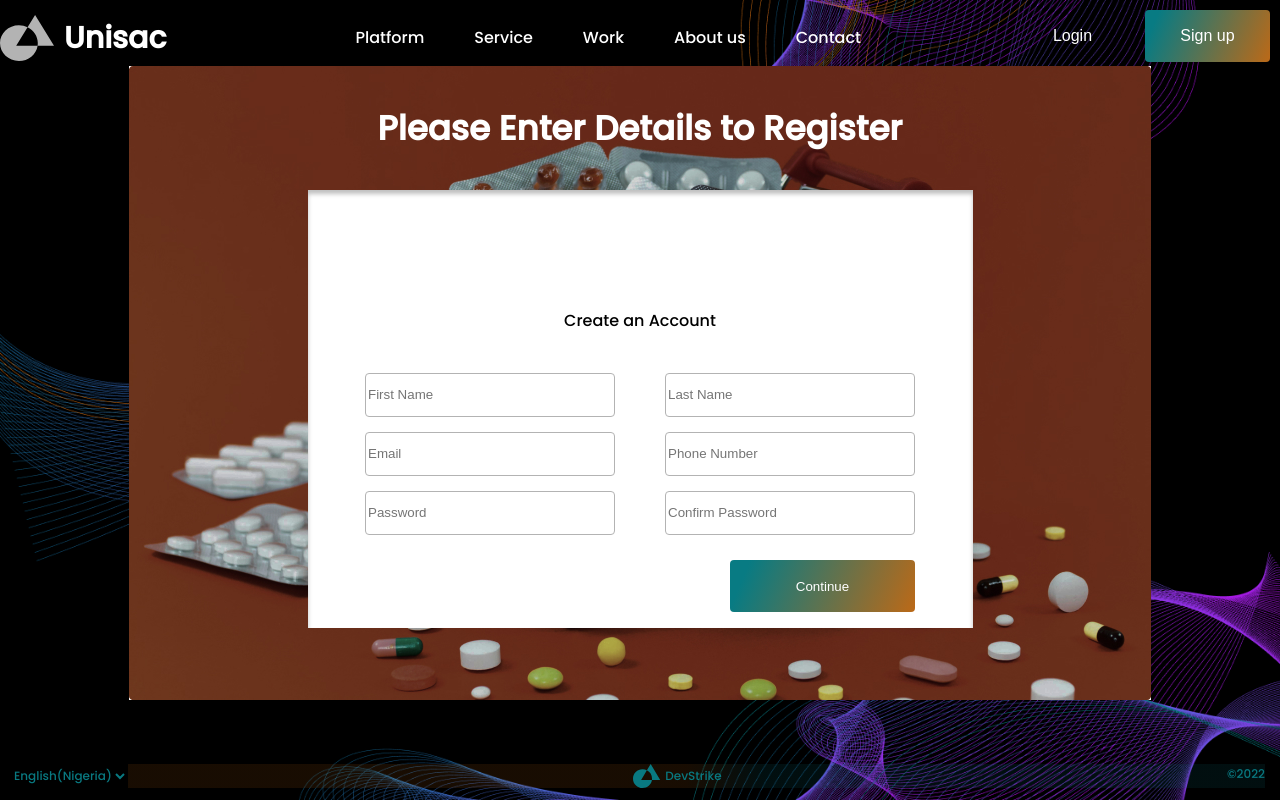
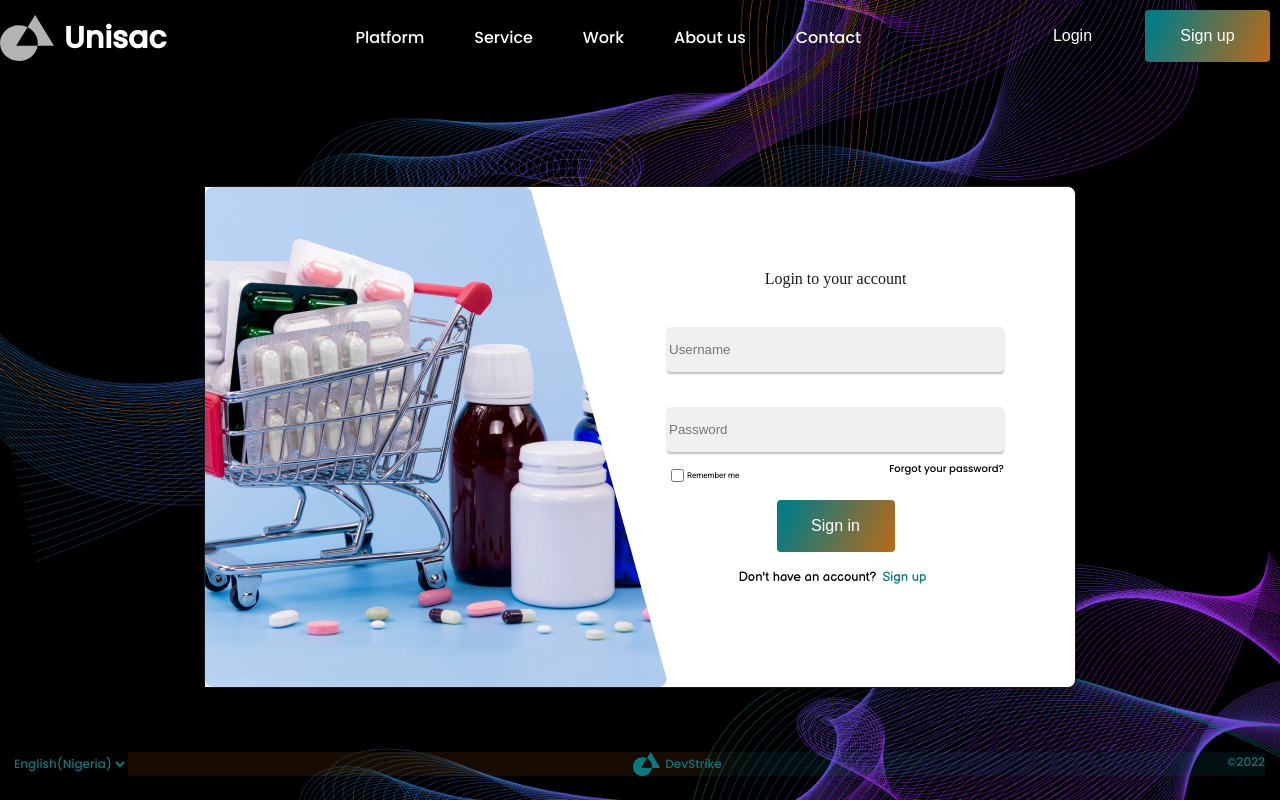
Before and after one commit to Ekoh-ThankGod/UniSach-Web-Frontend, a React (Create React App) app: page / in a window 1280 px wide. Built offline with nearby package versions, Linux system fonts and the light colour scheme.

Commit message:
added routing, ensured inputs fields are cleared on the signup page when button is clicked

```diff
--- a/package.json
+++ b/package.json
@@ -9,6 +9,7 @@
     "node-sass": "^7.0.3",
     "react": "^18.2.0",
     "react-dom": "^18.2.0",
+    "react-router-dom": "^6.8.2",
     "react-scripts": "5.0.1",
     "web-vitals": "^2.1.4"
   },
--- a/src/App.js
+++ b/src/App.js
@@ -3,14 +3,17 @@ import SignInPage from "./pages/signin-page/signin-page.jsx";
 import Footer from "./components/footer/footer.component.jsx";
 import SignUpPage from "./pages/singup-page/signup.component.jsx";
 import './App.css';
+import {Routes, Route} from "react-router-dom";
 
 function App() {
   return (
     <div className="App">
-     <Navigation/>
-     {/*<SignInPage/>*/}
-     <SignUpPage/>
-     <Footer/>
+      <Navigation/>
+      <Routes>
+         <Route path="/" element={<SignInPage/>}/>
+         <Route path="/signup" element={<SignUpPage/>}/>
+      </Routes>
+      <Footer/>
     </div>
   );
 }
--- a/src/components/navigation/navigation.component.jsx
+++ b/src/components/navigation/navigation.component.jsx
@@ -1,5 +1,6 @@
 import "./navigation.styles.scss";
 import logo from "../../assets/logo/logo.svg";
+import {Link} from "react-router-dom";
 const Navigation = () =>{
 	return(
 		<div className="navigation">
@@ -18,8 +19,12 @@ const Navigation = () =>{
 			</div>
 			<div className="login-signup">
 				<div className="login-signup__container">
-					<button className="login-signup__login login-signup__common">Login</button>
-					<button className="login-signup__signup login-signup__common">Sign up</button>
+					<Link to="/">
+						<button className="login-signup__login login-signup__common">Login</button>
+					</Link>
+					<Link to="/signup">
+						<button className="login-signup__signup login-signup__common">Sign up</button>
+					</Link>
 				</div>
 			</div>
 		</div>
--- a/src/index.js
+++ b/src/index.js
@@ -3,11 +3,14 @@ import ReactDOM from 'react-dom/client';
 import './index.css';
 import App from './App';
 import reportWebVitals from './reportWebVitals';
+import {BrowserRouter} from "react-router-dom";
 
 const root = ReactDOM.createRoot(document.getElementById('root'));
 root.render(
   <React.StrictMode>
-    <App />
+    <BrowserRouter>
+      <App />
+    </BrowserRouter>
   </React.StrictMode>
 );
 
--- a/src/pages/signin-page/signin-page.jsx
+++ b/src/pages/signin-page/signin-page.jsx
@@ -1,6 +1,25 @@
 import "./signin-page.styles.scss";
 import drugCart from "../../assets/logo/drug-cart.jpg";
+import {useState} from "react";
+import {Link} from "react-router-dom";
+
 const SignInPage = () =>{
+	const [userName, setUserName] = useState("");
+	const [password, setPassword] = useState("");
+
+	const onSignInInput = (event) =>{
+		const {name, value} = event.target;
+		if(name === "email"){setUserName(value)}
+		else{setPassword(value)}
+	}
+
+	// console.log(userName);
+	// console.log(password);
+
+
+	const onSignInButton = (event) =>{
+		// console.log(event.target);
+	}
 	return(
 		<div className="signin-page__container">
 			<div className="signin-page__box">
@@ -8,22 +27,26 @@ const SignInPage = () =>{
 				<div className="signin-page__data">
 					<h2 className="signin-page__heading">Login to your account</h2>
 					<div className="signin-page__inputs">
-						<input placeholder="Username" type="email" className="signin-page__input"/>
-						<input placeholder="Password" type="password" className="signin-page__input"/>
+						<input onChange={(event) => onSignInInput(event)} placeholder="Username" type="email" name="email"
+						className="signin-page__input"/>
+						<input onChange={(event) => onSignInInput(event)} placeholder="Password" type="password" name="password"
+						className="signin-page__input"/>
 					</div>
 					<div className="signin-page__check-box__container">
 						<div className="signin-page__inputcontainer">
-							<input type="checkbox" className="signin-page__check-box"/>
+							<input onChange={(event) => onSignInInput(event)} type="checkbox" className="signin-page__check-box"/>
 							<span className="signin-page__remember">Remember me</span>
 						</div>
 						<div className="forgot-password__container">
 							<span className="signin-page__forgot">Forgot your password?</span>
 						</div>
 					</div>
-					<button className="signin-page__button1">Sign in</button>
+					<button onClick={(event) => onSignInButton(event)} className="signin-page__button1">Sign in</button>
 					<div className="signin-page__text">
 						<p className="signin-page__paragraph">Don't have an account? </p>
-						<button className="signin-page__button2">Sign up</button>
+						<Link to="/signup" className="signin-page__btn2holder">
+							<button className="signin-page__button2">Sign up</button>
+						</Link>
 					</div>
 				</div>
 			</div>
--- a/src/pages/signin-page/signin-page.styles.scss
+++ b/src/pages/signin-page/signin-page.styles.scss
@@ -84,6 +84,11 @@
 		cursor: pointer;
 	}
 
+	&__btn2holder{
+		display: flex;
+		text-decoration: none;
+	}
+
 	&__button2{
 		color: #097981;
 		font-family: 'Balsamiq Sans';
@@ -93,6 +98,7 @@
 		line-height: 24px;
 		border: none;
 		background-color: transparent;
+		cursor: pointer;
 	}
 
 	&__text{
--- a/src/pages/singup-page/signup.component.jsx
+++ b/src/pages/singup-page/signup.component.jsx
@@ -4,8 +4,19 @@ import "./signup.styles.scss";
 const SignUpPage = () =>{
 
 	const createAccountDetails = {firstName: "", lastName:"", email: "", phone:"", password:"", confirmPassword:""};
+
+	const inputDetails = [
+		{id:"qwe", name: "firstName", placeholder: "First Name", className: "signup-container__common", value:""},
+		{id:"asr", name: "lastName", placeholder:"last Name", className: "", value:""},
+		{id:"gft", name:"email",placeholder:"Email", className:"signup-container__common", value:""},
+		{id:"kgy", name: "phone", placeholder:"Phone Number",className:"", value:""},
+		{id:"csr", name: "password", placeholder: "Password", className:"signup-container__common", value:""},
+		{id:"tyu", name:"confirmPassword", placeholder:"Confirm Password", className:"", value:""}
+		];
 	const [createAccountDetailsValues, setCreateAccountDetails] = useState(createAccountDetails);
+	const [inputDetailsValues, setInputDetailValues] = useState(inputDetails);
 
+	// Handles the changes in the input
 	const onInputChange = (event) =>{
 		const {name, value} = event.target;
 
@@ -13,11 +24,35 @@ const SignUpPage = () =>{
 			...createAccountDetailsValues,
 			[name]:value,
 		})
+
+		const newaccountdetails = inputDetailsValues.map(el =>{
+			if(el.name ===  name){el.value = value}
+				return el;
+		})
+
+		setInputDetailValues(newaccountdetails);
 	}
 	// console.log(createAccountDetailsValues);
-
+	// handles the clicking of the button on register page
 	const onButtonClick = (event) =>{
-		console.log(event.target);
+		const placeholders = [{id:"qwe", name: "Pharmacy Name"}, {id:"asr",name: "Pharmacy Type"}, {id:"gft", name: "Pharmacy Email"},
+							{id:"kgy",name: "Pharmacy Phone No"}, {id:"csr", name: "Pharmacy Motto"}, {id:"tyu", name:"Pharmacy License No"}]
+		const inputFields = inputDetailsValues.map(el =>{
+			placeholders.map(pl =>{
+				if(el.id === pl.id){
+					el.placeholder = pl.name;
+					el.value =""
+				}
+				return(
+					el
+				)
+			})
+			return(
+				el
+			)
+		})
+		setInputDetailValues(inputFields);
+		console.log(inputDetailsValues);
 	}
 
 	return(
@@ -26,19 +61,15 @@ const SignUpPage = () =>{
 			<div className="signup-container__margin">
 				<span className="signup-container__span">Create an Account</span>
 				<div className="signup-container__account">
-					<input onChange={(event) => onInputChange(event)}  type="text" className="signup-container__input signup-container__common"
-					 name="firstName" placeholder="First Name"/>
-					<input onChange={(event) => onInputChange(event)}  type="text" className="signup-container__input"
-					 name="lastName" placeholder="Last Name"/>
-					<input onChange={(event) => onInputChange(event)} type="text" className="signup-container__input signup-container__common"
-					 name="email" placeholder="Email"/>
-					<input onChange={(event) => onInputChange(event)} type="tel" className="signup-container__input"
-					 name="phone" placeholder="Phone Number"/>
-					<input onChange={(event) => onInputChange(event)} type="password"
-					className="signup-container__input signup-container__common"
-					 name="password" placeholder="Password "/>
-					<input onChange={(event) => onInputChange(event)} type="password"
-					className="signup-container__input" name="confirmPassword" placeholder="Confirm Password"/>
+					{
+						inputDetailsValues.map(el =>{
+							const {id, name, placeholder, className, value} = el;
+							return(
+								<input key={id} onChange={(event) => onInputChange(event)}  type="text" className={`signup-container__input ${className}`}
+								name={name} placeholder={placeholder} value={value}/>
+							)
+						})
+					}
 					<div className="signup-container__buttonholder">
 						<button onClick = {(event) => onButtonClick(event)} className="signup-container__button">Continue</button>
 					</div>
```
Also changed, not shown: 1 other file (tests, documents, lock files or other folders).
